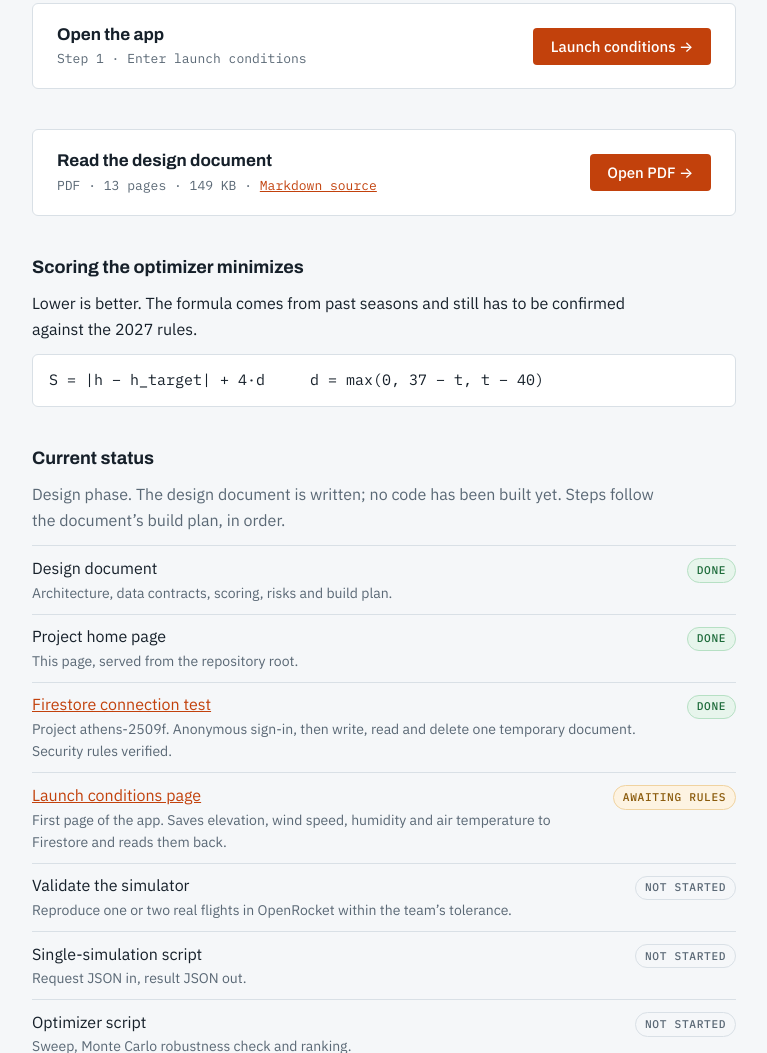
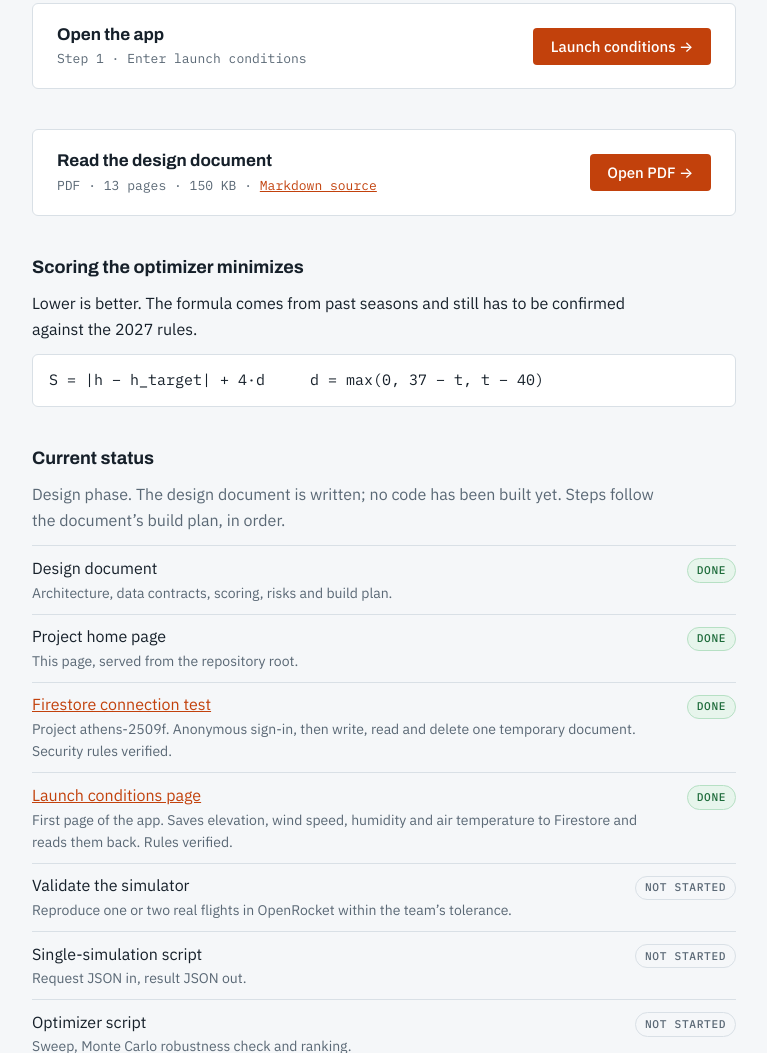
Before and after one commit to repollo-papaya/Athens, a website: page index.html in a window 1280 px wide. Shown: the part 419-1472 px from the top of the page, without its empty margins (256-1023 px from the left). Drawn offline with Linux system fonts and the light colour scheme.

Commit message:
Mark launch conditions page as done
Co-Authored-By: Claude Opus 5.5 <noreply@anthropic.com>
Claude-Session: https://claude.ai/code/session_018Nfxfue6ozSabieZjKhJDx

```diff
--- a/index.html
+++ b/index.html
@@ -248,7 +248,7 @@
   <section class="doc" aria-label="Design document">
     <div class="doc-meta">
       <div class="doc-title">Read the design document</div>
-      <div class="doc-sub">PDF &middot; 13 pages &middot; 149 KB &middot; <a href="https://github.com/repollo-papaya/Athens/blob/main/docs/design-document.md">Markdown source</a></div>
+      <div class="doc-sub">PDF &middot; 13 pages &middot; 150 KB &middot; <a href="https://github.com/repollo-papaya/Athens/blob/main/docs/design-document.md">Markdown source</a></div>
     </div>
     <a class="btn" href="ARC%20Rocket%20Design%20Optimizer%20Design%20Document.pdf" target="_blank" rel="noopener">Open PDF &rarr;</a>
   </section>
@@ -266,7 +266,7 @@
       <li><span class="t">Design document<span class="d">Architecture, data contracts, scoring, risks and build plan.</span></span><span class="pill done">Done</span></li>
       <li><span class="t">Project home page<span class="d">This page, served from the repository root.</span></span><span class="pill done">Done</span></li>
       <li><span class="t"><a href="firebase-test.html">Firestore connection test</a><span class="d">Project athens-2509f. Anonymous sign-in, then write, read and delete one temporary document. Security rules verified.</span></span><span class="pill done">Done</span></li>
-      <li><span class="t"><a href="app/">Launch conditions page</a><span class="d">First page of the app. Saves elevation, wind speed, humidity and air temperature to Firestore and reads them back.</span></span><span class="pill open">Awaiting rules</span></li>
+      <li><span class="t"><a href="app/">Launch conditions page</a><span class="d">First page of the app. Saves elevation, wind speed, humidity and air temperature to Firestore and reads them back. Rules verified.</span></span><span class="pill done">Done</span></li>
       <li><span class="t">Validate the simulator<span class="d">Reproduce one or two real flights in OpenRocket within the team&rsquo;s tolerance.</span></span><span class="pill">Not started</span></li>
       <li><span class="t">Single-simulation script<span class="d">Request JSON in, result JSON out.</span></span><span class="pill">Not started</span></li>
       <li><span class="t">Optimizer script<span class="d">Sweep, Monte Carlo robustness check and ranking.</span></span><span class="pill">Not started</span></li>
```
